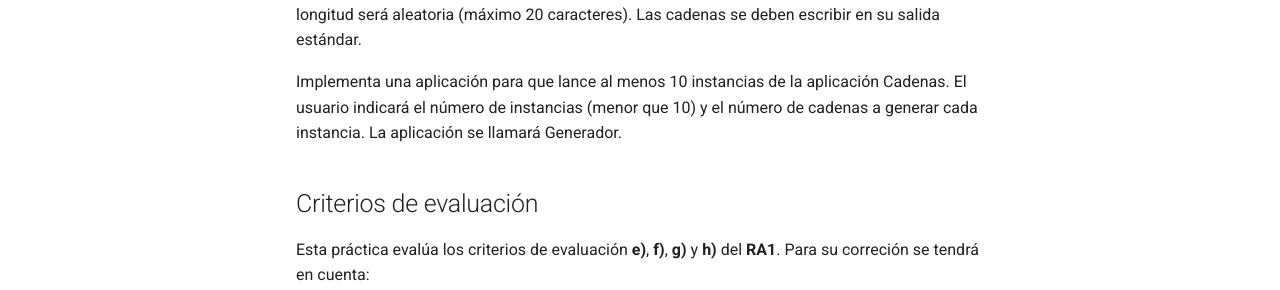
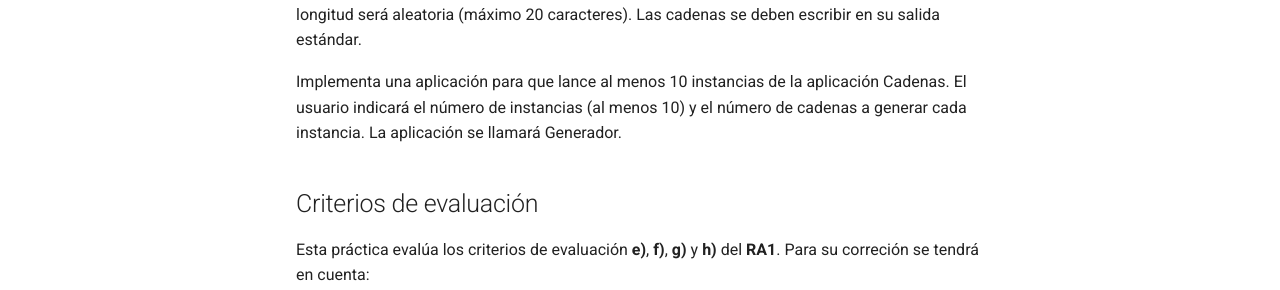
Before and after one commit to Joperpu/psp2425, an MkDocs documentation site: the page built from docs/pr1.1.md, in a window 1280 px wide and 900 px high. Shown: the part 280-570 px from the top of the window. Built offline with MkDocs 1.6.1 and Material for MkDocs 9.7.7, drawn with Linux system fonts in a browser that asks for light colours.

Commit message:
Error en Pr1.1 y typo

```diff
--- a/docs/pr1.1.md
+++ b/docs/pr1.1.md
@@ -4,7 +4,7 @@
 
 Implementa una aplicación, llamada Cadenas, que genere cadenas formadas por caracteres del alfabeto. La cantidad de cadenas será indicada por el usuario al ejecutar la aplicación y su longitud será aleatoria (máximo 20 caracteres). Las cadenas se deben escribir en su salida estándar.
 
-Implementa una aplicación para que lance al menos 10 instancias de la aplicación Cadenas. El usuario indicará el número de instancias (menor que 10) y el número de cadenas a generar cada instancia. La aplicación se llamará Generador.
+Implementa una aplicación para que lance al menos 10 instancias de la aplicación Cadenas. El usuario indicará el número de instancias (al menos 10) y el número de cadenas a generar cada instancia. La aplicación se llamará Generador.
 
 ## Criterios de evaluación
 
```
Also changed, not shown: docs/ud1.md (+1 -1 lines).
